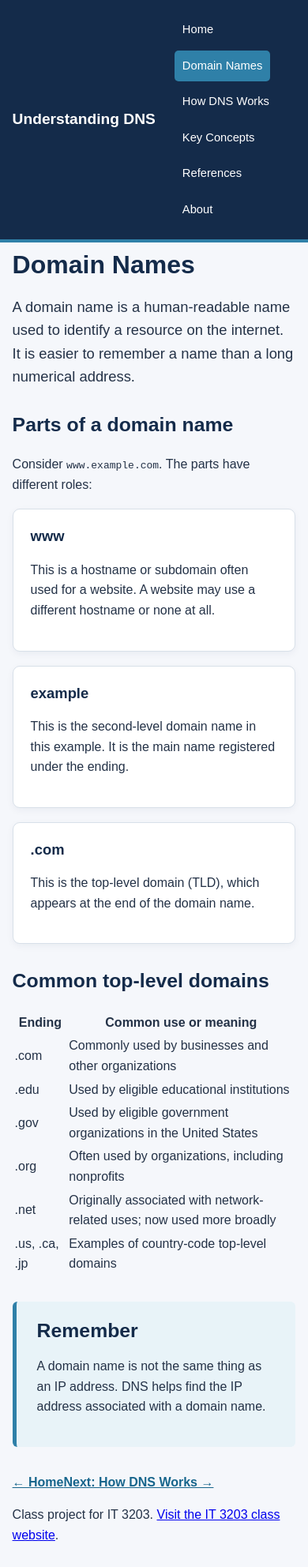
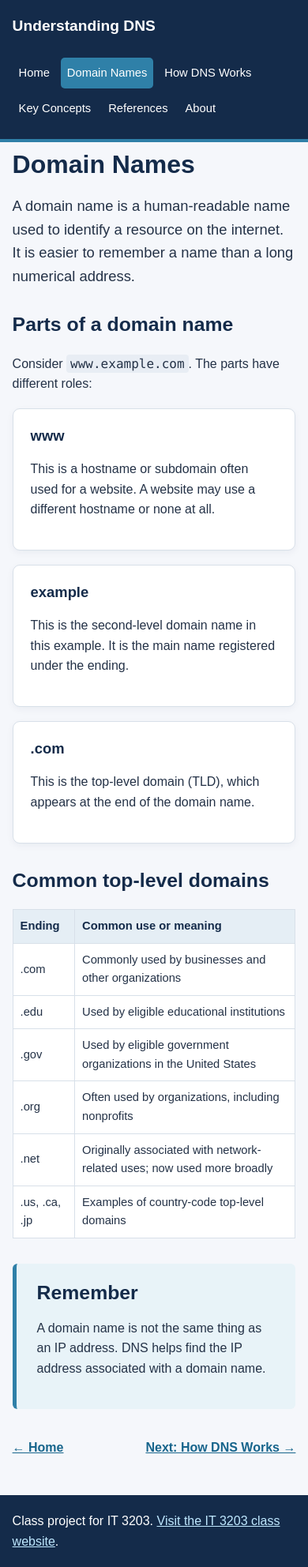
Before and after one commit to RickeyAmbrocio/IT3203Project, a plain HTML site: page domain-names.html in a window 390 px wide. Shown: the whole page at 79% size. Drawn offline with Linux system fonts and the light colour scheme.

Commit message:
css and ref page

```diff
--- a/styles.css
+++ b/styles.css
@@ -182,3 +182,120 @@ h3 {
 .callout h2 {
     margin-bottom: 8px;
 }
+
+code {
+    padding: 2px 5px;
+    border-radius: 4px;
+    background-color: #e8edf4;
+    font-family: Consolas, "Courier New", monospace;
+}
+
+table {
+    width: 100%;
+    border-collapse: collapse;
+    background-color: #ffffff;
+    border: 1px solid #d8e0e9;
+}
+
+th, td {
+    padding: 12px 14px;
+    border: 1px solid #d8e0e9;
+    text-align: left;
+}
+
+th {
+    background-color: #e5eef5;
+    color: #142b4a;
+}
+
+.steps li {
+    margin: 0 0 16px;
+    padding-left: 6px;
+}
+
+.concept-list {
+    display: grid;
+    grid-template-columns: repeat(auto-fit, minmax(240px, 1fr));
+    gap: 16px;
+}
+
+.concept {
+    padding: 18px;
+    border: 1px solid #d8e0e9;
+    border-radius: 8px;
+    background-color: #ffffff;
+}
+
+.concept h2 {
+    margin-bottom: 8px;
+    font-size: 1.15rem;
+}
+
+.resource-list {
+    padding-left: 22px;
+}
+
+.resource-list li {
+    margin-bottom: 22px;
+}
+
+.resource-list p {
+    margin: 5px 0 0;
+}
+
+.about-panel {
+    padding: 24px;
+    border: 1px solid #d8e0e9;
+    border-radius: 9px;
+    background-color: #ffffff;
+}
+
+.page-links {
+    display: flex;
+    justify-content: space-between;
+    gap: 16px;
+    margin: 36px 0;
+}
+
+.site-footer {
+    margin-top: 48px;
+    padding: 20px 0;
+    background-color: #142b4a;
+    color: #ffffff;
+}
+
+.site-footer p {
+    margin: 0;
+}
+
+.site-footer a {
+    color: #bfe8ff;
+}
+
+/* Responsive rules make the header and content easier to use on small screens. */
+@media (max-width: 760px) {
+    .header-content {
+        align-items: flex-start;
+        flex-direction: column;
+    }
+
+    nav {
+        width: 100%;
+    }
+
+    nav a {
+        padding: 8px;
+    }
+
+    .hero {
+        padding: 32px 24px;
+    }
+
+    table {
+        font-size: 0.92rem;
+    }
+
+    th, td {
+        padding: 9px;
+    }
+}
```
Also changed, not shown: references.html (added).
